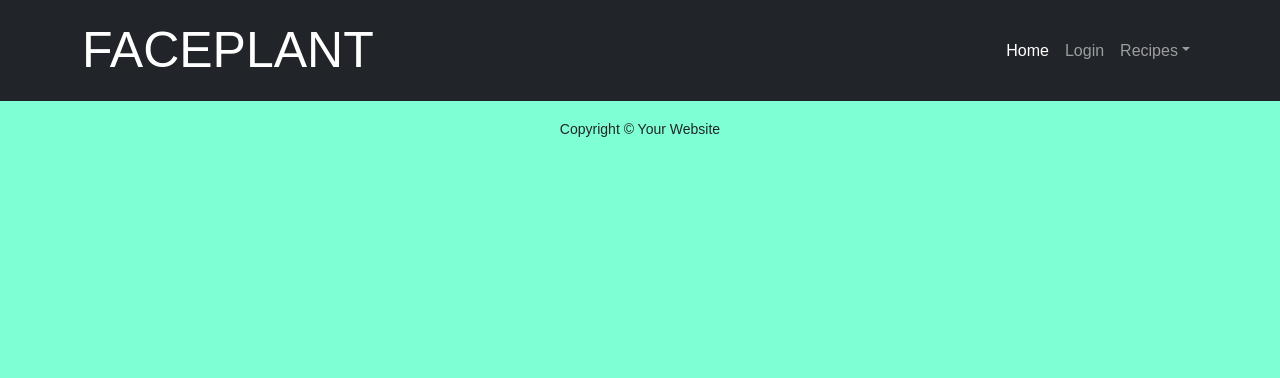
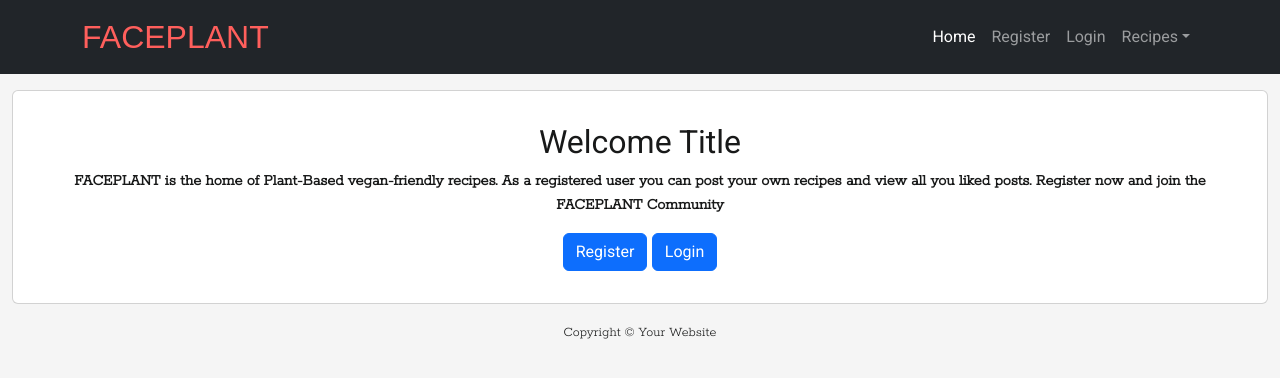
Before and after one commit to pez57/faceplant, a Django app: page / in a window 1280 px wide. Shown: the top 378 px of the page. Run offline with Django 3.2, Linux system fonts and the light colour scheme; data that the repository does not hold is empty; some libraries are stand-ins or nearby versions; some web fonts are replaced.

Commit message:
Added homepage layout and fixed image sizing in cards

```diff
--- a/recipes/models.py
+++ b/recipes/models.py
@@ -23,7 +23,7 @@ class Recipe(models.Model):
     likes = models.ManyToManyField(User, related_name='recipe_likes', blank=True)
 
     class Meta:
-        ordering = ['-created_on']
+        ordering = ["-created_on"]
 
     def __str__(self):
         return self.title
@@ -32,9 +32,11 @@ class Recipe(models.Model):
         return self.likes.count()
 
 class Comment(models.Model):
-    recipe = models.ForeignKey(User, on_delete=models.CASCADE, related_name="comments")
+    recipe = models.ForeignKey(Recipe, on_delete=models.CASCADE,
+                               related_name="comments")
     name = models.CharField(max_length=80)
     email = models.EmailField()
+    body = models.TextField()
     created_on = models.DateTimeField(auto_now_add=True)
     approved = models.BooleanField(default=False)
 
--- a/static/css/style.css
+++ b/static/css/style.css
@@ -1,10 +1,39 @@
 body {
     height: 100%;
-    font-family: Rokkit, sans-serif;
-    background-color: aquamarine;
+    font-family: Rokkitt, sans-serif;
+    color: #181919;
+    background-color: #f5f5f5;
 }
 
 .navbar-brand {
     font-family: koulen, sans-serif;
-    font-size: 50px;
+    color: #FF5F5C;
+    font-size: 2rem;
 }
+
+.nav-item {
+    font-family: Roboto, sans-serif;
+}
+
+h2 {
+    font-family: Roboto, sans-serif;
+}
+
+p {
+    font-weight: bolder;
+}
+
+.btn {
+    font-family: Roboto, sans-serif;
+}
+
+.recipe-link {
+    text-decoration: none;
+    color: #181919;
+}
+
+.card-img-top {
+    width: 100%;
+    height: 30vh;
+    object-fit: cover;
+    }
--- a/templates/base.html
+++ b/templates/base.html
@@ -27,8 +27,19 @@
             <button class="navbar-toggler" type="button" data-bs-toggle="collapse" data-bs-target="#navbarSupportedContent" aria-controls="navbarSupportedContent" aria-expanded="false" aria-label="Toggle navigation"><span class="navbar-toggler-icon"></span></button>
             <div class="collapse navbar-collapse" id="navbarSupportedContent">
                 <ul class="navbar-nav ms-auto mb-2 mb-lg-0">
-                    <li class="nav-item"><a class="nav-link active" aria-current="page" href="#">Home</a></li>
-                    <li class="nav-item"><a class="nav-link" href="#">Login</a></li>
+                    <li class="nav-item"><a class="nav-link active" aria-current="page" href="{% url 'home' %}">Home</a></li>
+                    {% if user.is_authenticated %}
+                    <li class="nav-item">
+                        <a class="nav-link" href="#">Logout</a>
+                    </li>
+                    {% else %}
+                    <li class="nav-item">
+                        <a class="nav-link" href="#">Register</a>
+                    </li>
+                    <li class="nav-item">
+                        <a class="nav-link" href="#">Login</a>
+                    </li>
+                    {% endif %}
                     <li class="nav-item dropdown">
                         <a class="nav-link dropdown-toggle" id="navbarDropdown" href="#" role="button" data-bs-toggle="dropdown" aria-expanded="false">Recipes</a>
                         <ul class="dropdown-menu dropdown-menu-end" aria-labelledby="navbarDropdown">
--- /dev/null
+++ b/templates/breakfast.html
@@ -0,0 +1 @@
+{% extends "base.html" %}
--- /dev/null
+++ b/templates/dinner.html
@@ -0,0 +1 @@
+{% extends "base.html" %}
--- a/templates/index.html
+++ b/templates/index.html
@@ -1,6 +1,19 @@
 {% extends "base.html" %}
 
 {% block content %}
+<div class="container-fluid justify-content-center mt-3">
+    <div class="card text-center">
+        <div class="card-body m-3">
+            <h2 class="card-title">Welcome Title</h2>
+            <p class="card-text">FACEPLANT is the home of Plant-Based vegan-friendly recipes.
+                As a registered user you can post your own recipes and view all you liked posts.
+                Register now and join the FACEPLANT Community
+            </p>
+            <a href="#" class="btn btn-primary">Register</a>
+            <a href="#" class="btn btn-primary">Login</a>
+        </div>
+    </div>
+</div>
 
 <div class="container-fluid">
     <div class="row">
@@ -8,28 +21,27 @@
         <!-- Recipe Entries Column -->
         <div class="col-12 mt-3 left">
             <div class="row">
-                {% for post in post_list %}
+                {% for recipe in recipe_list %}
                 <div class="col-md-4">
                     <div class="card mb-4">
                         <div class="card-body">
-                            <div class="image-container">
-                                {% if "placeholder" in post.featured_image.url %}
+                            <div class="image-container .embed-responsive-1by1">
+                                {% if "placeholder" in recipe.featured_image.url %}
                                 <img class="card-img-top"
                                     src="https://res.cloudinary.com/df8srtdzw/image/upload/v1653901223/background_mylb0d.jpg">
                                 {% else %}
-                                <img class="card-img-top" src=" {{ post.featured_image.url }}">
+                                <img class="card-img-top" src=" {{ recipe.featured_image.url }}">
                                 {% endif %}
                                 <div class="image-flash">
-                                    <p class="author">Author: {{ post.author }}</p>
+                                    <p class="author">Author: {{ recipe.author }}</p>
                                 </div>
                             </div>
-                            <a href="#" class="post-link">
-                                <h2 class="card-title">{{ post.title }}</h2>
-                                <p class="card-text">{{ post.excerpt }}</p>
+                            <a href="#" class="recipe-link">
+                                <h2 class="card-title">{{ recipe.title }}</h2>
                             </a>
                             <hr />
-                            <p class="card-text text-muted h6">{{ post.created_on}} <i class="far fa-heart"></i>
-                                {{ post.number_of_likes }}</p>
+                            <p class="card-text text-muted h6">{{ recipe.created_on}} <i class="far fa-thumbs-up"></i>
+                                {{ recipe.number_of_likes }}</p>
                         </div>
                     </div>
                 </div>
@@ -56,4 +68,4 @@
     </nav>
     {% endif %}
 </div>
-{%endblock%}
+{% endblock %}
--- /dev/null
+++ b/templates/lunch.html
@@ -0,0 +1 @@
+{% extends "base.html" %}
--- a/templates/post_detail.html
+++ b/templates/recipe_detail.html
@@ -1,4 +1,6 @@
-{% extends 'base.html' %} {% block content %}
+{% extends "base.html" %}
+
+{% block content %}
 
 <div class="masthead">
     <div class="container">
--- /dev/null
+++ b/templates/sweet_stuff.html
@@ -0,0 +1 @@
+{% extends "base.html" %}
--- /dev/null
+++ b/templates/view_all.html
@@ -0,0 +1 @@
+{% extends "base.html" %}
```
Also changed, not shown: recipes/migrations/0001_initial.py, recipes/migrations/0002_auto_20220531_0913.py (deleted).
